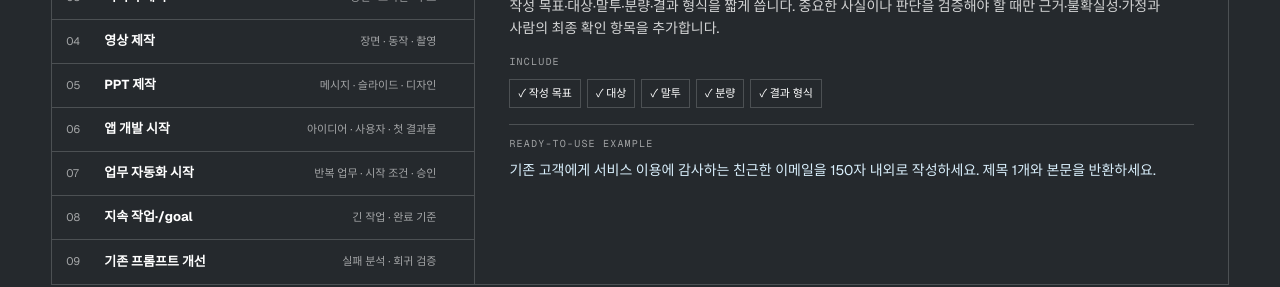
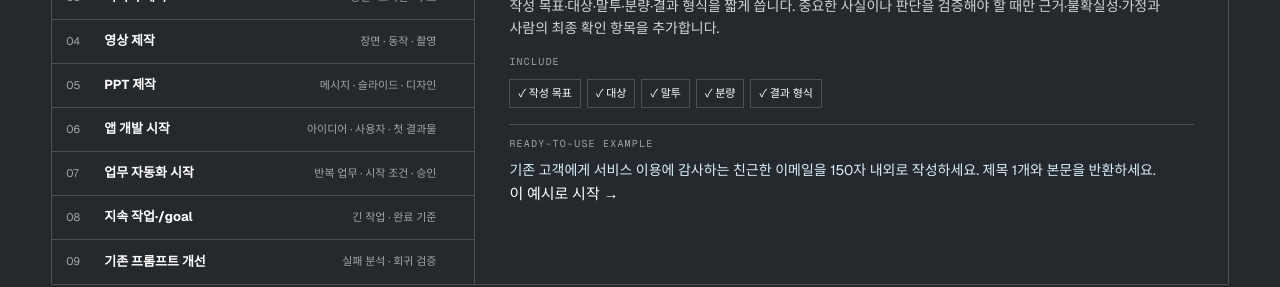
Before and after one commit to jeonys-12/prompt-author-work, a Next.js app in the folder website/: page / in a window 1280 px wide. Shown: the part 1000-1287 px from the top of the page. Built offline with nearby package versions, Linux system fonts and the light colour scheme.

Commit message:
Add start from example action

```diff
--- a/website/app/page.tsx
+++ b/website/app/page.tsx
@@ -162,6 +162,21 @@ export default function Home() {
     setFormat(practiceSelected.values[practiceMode === "casual" ? 4 : 2]);
   }
 
+  function startWithGuideExample() {
+    setPracticeMode(guideMode);
+    setObjective(selected.values[0]);
+    setAudience(selected.values[1]);
+    setTone(guideMode === "casual" ? selected.values[2] : "");
+    setLength(guideMode === "casual" ? selected.values[3] : "");
+    setFormat(selected.values[guideMode === "casual" ? 4 : 2]);
+    setReferencePrompt("");
+    setDesignBrief("");
+    setNeedsVerification(false);
+    designReadId.current += 1;
+    setCopied(false);
+    window.requestAnimationFrame(() => document.getElementById("workbench")?.scrollIntoView({ behavior: "smooth", block: "start" }));
+  }
+
   function selectPracticeMode(nextMode: Mode) {
     if (nextMode === practiceMode) return;
     setPracticeMode(nextMode);
@@ -231,7 +246,7 @@ export default function Home() {
             <h3>{selected.label} 프롬프트의 원칙</h3>
             <p className="detail-rule">{selected.rule}</p>
             <div className="needs"><p className="mono label">INCLUDE</p>{selected.fields.map((field) => <span key={field}>✓ {field}</span>)}</div>
-            <div className="example"><p className="mono label">READY-TO-USE EXAMPLE</p><blockquote>{selected.example}</blockquote></div>
+            <div className="example"><p className="mono label">READY-TO-USE EXAMPLE</p><blockquote>{selected.example}</blockquote><button type="button" className="example-start" onClick={startWithGuideExample}>이 예시로 시작 <span>→</span></button></div>
           </article>
         </div>
       </section>
```
